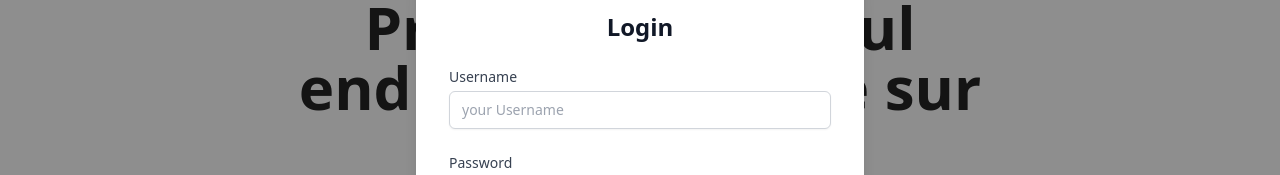
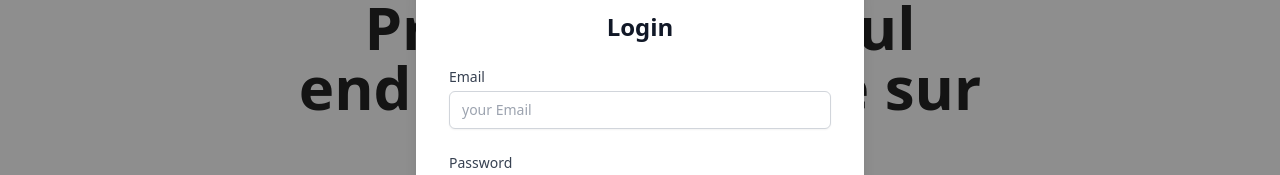
Before and after one commit to HydroTuConnais/bookly, a React (Create React App) app in the folder client/: page / in a window 1280 px wide. Both pictures are taken after a click on the button "Avoir NotionLite". Shown: the part 223-398 px from the top of the page. Built offline with nearby package versions, Linux system fonts and the light colour scheme.

Commit message:
Fix libelle

```diff
--- a/client/src/context/useAuth.tsx
+++ b/client/src/context/useAuth.tsx
@@ -1,5 +1,5 @@
 import React from "react";
-import { UserProfile } from "@/Models/Users";
+import { UserProfile } from "@/models/Users";
 import { loginAPI, registerAPI } from "@/services/authService";
 import { createContext, useEffect, useState } from "react";
 import { useNavigate } from "react-router-dom";
--- a/client/src/pages/home/components/Login.tsx
+++ b/client/src/pages/home/components/Login.tsx
@@ -16,12 +16,12 @@ import { toast } from 'react-toastify';
 type Props = {};
 
 type LoginFromsInputs = {
-    userName: string;
+    email: string;
     password: string;
 }
 
 const validation = Yup.object().shape({
-    userName: Yup.string().required('Username is required'),
+    email: Yup.string().required('Username is required'),
     password: Yup.string().required('Password is required'),
 });
 
@@ -33,7 +33,7 @@ const LoginPage = (props: Props) => {
 
     const handleLogin = async (form: LoginFromsInputs) => {
         try {
-            await loginUser(form.userName, form.password);
+            await loginUser(form.email, form.password);
             setErrorMessage(null); // Clear error message on successful login
         } catch (error) {
             setErrorMessage("Invalid username or password");
@@ -65,19 +65,19 @@ const LoginPage = (props: Props) => {
                             {errorMessage && <p className="text-red-500 text-xs mt-1">{errorMessage}</p>}
                             <div>
                                 <label htmlFor="userName" className="block text-sm font-medium text-gray-700 dark:text-gray-300">
-                                    Username
+                                    Email
                                 </label>
                                 <input
                                     className={cn(
                                         "mt-1 block w-full px-3 py-2 border border-gray-300 dark:border-gray-600 rounded-md shadow-sm focus:outline-none focus:ring-primary focus:border-primary sm:text-sm bg-white dark:bg-[#1F1F1F] dark:text-gray-100",
-                                        { "border-red-500": errors.userName }
+                                        { "border-red-500": errors.email }
                                     )}
                                     type="text"
-                                    placeholder='your Username'
-                                    id="userName"
-                                    {...register('userName')}
+                                    placeholder='your Email'
+                                    id="email"
+                                    {...register('email')}
                                 />
-                                {errors.userName ? <p className="text-red-500 text-xs mt-1">{errors.userName.message}</p> : ""}
+                                {errors.email ? <p className="text-red-500 text-xs mt-1">{errors.email.message}</p> : ""}
                             </div>
                             <div>
                                 <label htmlFor="password" className="block text-sm font-medium text-gray-700 dark:text-gray-300">
--- a/client/src/services/authService.tsx
+++ b/client/src/services/authService.tsx
@@ -1,5 +1,5 @@
 import { handleErrors } from "@/components/ErrorHandler";
-import { UserProfileToken } from "@/Models/Users";
+import { UserProfileToken } from "@/models/Users";
 import axios from "axios";
 
 const api = "http://localhost:4000/api";
```
Also changed, not shown: 1 other file (tests, documents, lock files or other folders).
